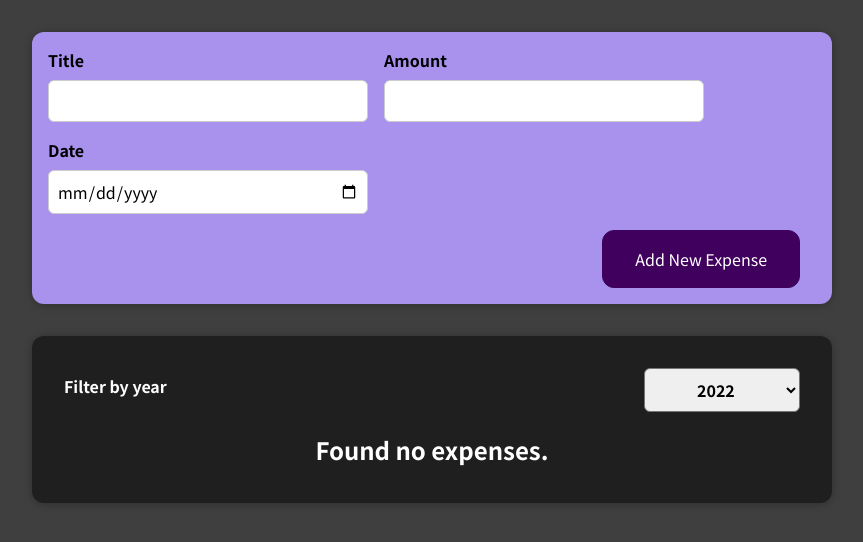
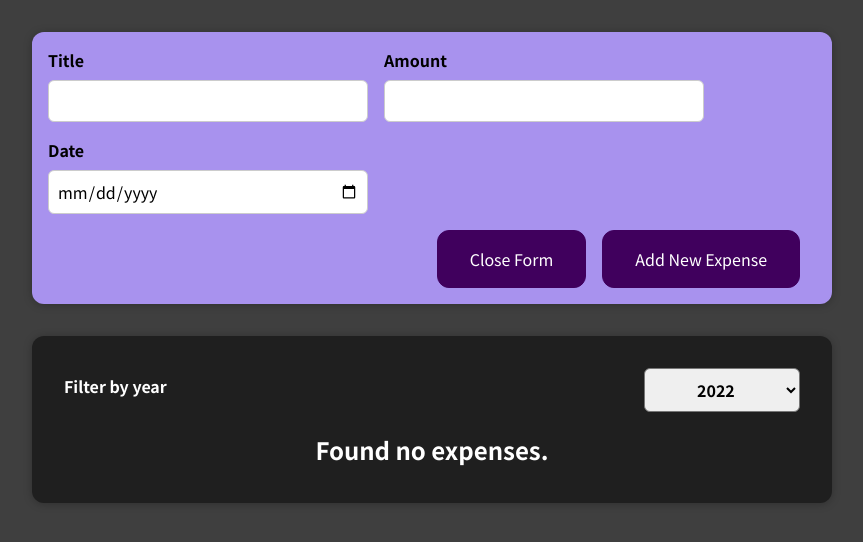
Before and after one commit to etorres-revature/React-Expense_Tracker, a React (Create React App) app: page / in a window 1280 px wide. Both pictures are taken after a click on the button "Add New Expense". Shown: the top 542 px of the page, without its empty margins (208-1071 px from the left). Built offline with nearby package versions, Linux system fonts and the light colour scheme.

Commit message:
conditional rendering of form

```diff
--- a/src/components/NewExpense/ExpenseForm.js
+++ b/src/components/NewExpense/ExpenseForm.js
@@ -80,6 +80,9 @@ const ExpenseForm = (props) => {
         </div>
       </div>
       <div className="new-expense__actions">
+        <button type="button" onClick={props.onCloseForm}>
+          Close Form
+        </button>
         <button type="submit">Add New Expense</button>
       </div>
     </form>
--- a/src/components/NewExpense/NewExpense.js
+++ b/src/components/NewExpense/NewExpense.js
@@ -1,18 +1,39 @@
+import React, { useState } from "react";
 import ExpenseForm from "./ExpenseForm";
+
 import "./NewExpense.css";
 
 const NewExpense = (props) => {
+  const [addExpense, setAddExpense] = useState(false);
+
   const saveExpenseDataHandler = (enteredExpenseData) => {
     const expenseData = {
       ...enteredExpenseData,
       id: Math.random().toString(),
     };
     props.onAddExpense(expenseData);
+    setAddExpense(false);
+  };
+
+  const startEditingHandler = () => {
+    setAddExpense(true);
+  };
+
+  const stopEditingHandler = () => {
+    setAddExpense(false);
   };
 
   return (
     <div className="new-expense">
-      <ExpenseForm onSaveExpenseData={saveExpenseDataHandler} />
+      {addExpense && (
+        <ExpenseForm
+          onSaveExpenseData={saveExpenseDataHandler}
+          onCloseForm={stopEditingHandler}
+        />
+      )}
+      {!addExpense && (
+        <button onClick={startEditingHandler}>Add New Expense</button>
+      )}
     </div>
   );
 };
--- a/src/components/expenses/ExpenseItem.js
+++ b/src/components/expenses/ExpenseItem.js
@@ -6,6 +6,7 @@ import "./ExpenseItem.css";
 
 const ExpenseItem = (expenses) => {
   return (
+    <li>
       <Card className="expense-item">
         <ExpenseDate date={expenses.date} />
         <div className="expense-item__description">
@@ -13,6 +14,7 @@ const ExpenseItem = (expenses) => {
           <div className="expense-item__price">${expenses.amount} </div>
         </div>
       </Card>
+    </li>
   );
 };
 
```
Also changed, not shown: 1 other file (tests, documents, lock files or other folders). Lines whose indentation alone changed are shown as unchanged.
